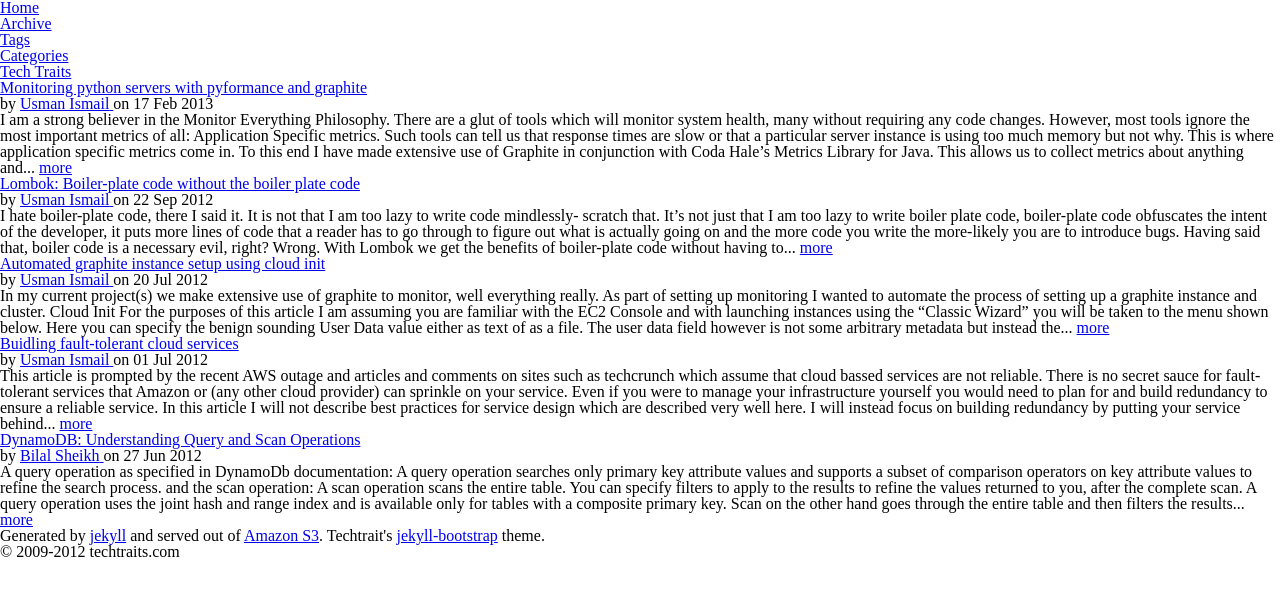
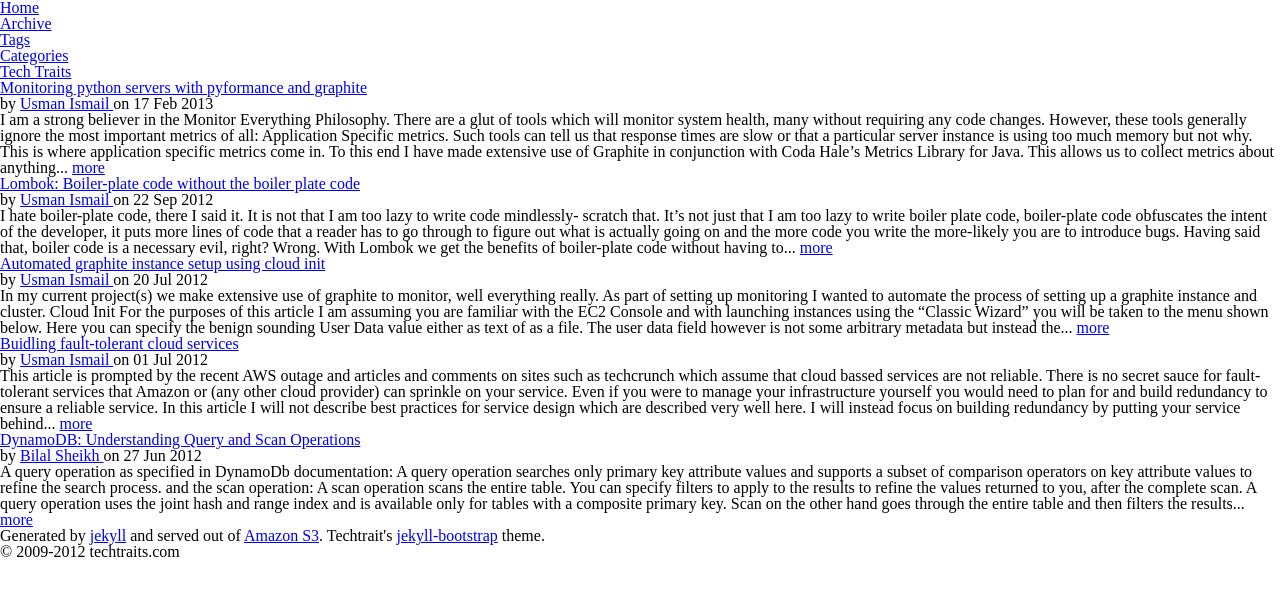
Before and after one commit to techtraits/techtraits-blog, a Jekyll site: the page built from index.md, in a window 1280 px wide. Shown: the top 596 px of the page. Built offline with Jekyll 4.4.1, drawn with Linux system fonts in a browser that asks for light colours; nearby versions of some CDN libraries; library files that are not in the unit come from our copies.

Commit message:
Updating article for typos and errors

```diff
--- a/_posts/2013-02-17-Monitoring-python-servers-with-pyformance-and-graphite.markdown
+++ b/_posts/2013-02-17-Monitoring-python-servers-with-pyformance-and-graphite.markdown
@@ -15,7 +15,7 @@ tags:
 ![Measure Everyting](/assets/images/monitor.jpg)
 
 
-I am a strong believer in the [Monitor Everything](http://codeascraft.etsy.com/2011/02/15/measure-anything-measure-everything/) Philosophy. There are a glut of tools which will monitor system health, many without requiring any code changes. However, most tools ignore the most important metrics of all: Application Specific metrics. Such tools can tell us that response times are slow or that a particular server instance is using too much memory but not why. This is where application specific metrics come in. To this end I have made extensive use of [Graphite](http://graphite.wikidot.com/) in conjunction with Coda Hale's [Metrics Library](https://github.com/codahale/metrics) for Java. This allows us to collect metrics about anything and everything the system is doing. We count, measure rate, measure delay and even look at distributions of events.
+I am a strong believer in the [Monitor Everything](http://codeascraft.etsy.com/2011/02/15/measure-anything-measure-everything/) Philosophy. There are a glut of tools which will monitor system health, many without requiring any code changes. However, these tools generally ignore the most important metrics of all: Application Specific metrics. Such tools can tell us that response times are slow or that a particular server instance is using too much memory but not why. This is where application specific metrics come in. To this end I have made extensive use of [Graphite](http://graphite.wikidot.com/) in conjunction with Coda Hale's [Metrics Library](https://github.com/codahale/metrics) for Java. This allows us to collect metrics about anything and everything the system is doing. We count, measure rate, measure delay and even look at distributions of events.
 
 This can sound very resource intensive, for example one of the systems I work with is the backend service for [Simpsons Tapped Out](https://itunes.apple.com/ca/app/the-simpsons-tapped-out/id497595276) for which we have millions of active users and hundreds of server instances. We generate approximately fifty thousand unique metric values which are all updated once a minute. This can seem prohibitively expensive but one important fact to leverage to our advantage is that we already over-provision our application servers to handle sudden increases in traffic. This means there is a lot of  idle computation power and memory at any given time. The metrics library we use puts the onus of computing running averages, distributions and storing metrics values on the node themselves. Then in a background thread once a minute all metrics stored on a server are sent graphite in a single request. Since all client-serving code is updating metrics in local memory there is no response time implication of using metrics. Similarly since metrics are sent to graphite in summarized batched form we are not consuming large amounts of bandwidth.
 
```
